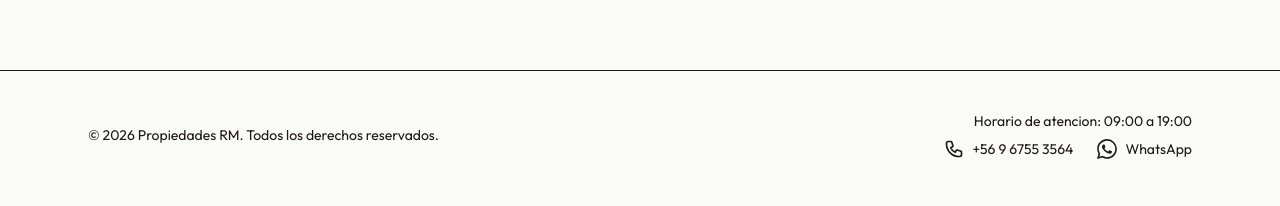
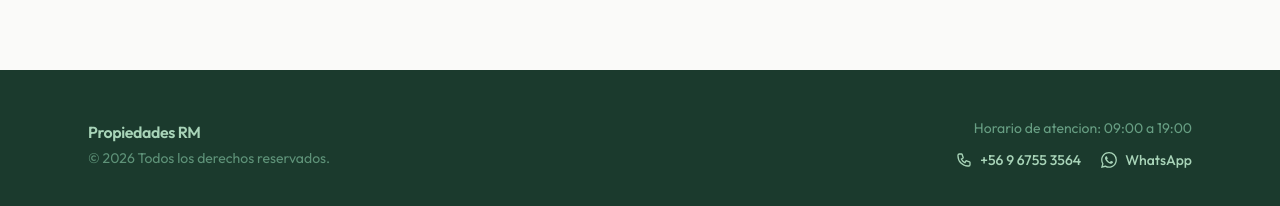
Before and after one commit to dariovm96/propiedades-rm, a Next.js app: page /admin/propiedades/nueva in a window 1280 px wide. Shown: the part 1732-1938 px from the top of the page. Built offline with nearby package versions, Linux system fonts and the light colour scheme; no server answers.

Commit message:
ui improvements

```diff
--- a/src/app/globals.css
+++ b/src/app/globals.css
@@ -53,6 +53,25 @@
   --accent-700: #6f5950;
   --accent-800: #5c4d43;
   --accent-900: #4e423a;
+
+  /* Brand client - rose */
+  --brand-client-50: #fdf2f5;
+  --brand-client-100: #fae5ec;
+  --brand-client-200: #f4ccd8;
+  --brand-client-300: #eba8bb;
+  --brand-client-400: #de839d;
+  --brand-client-500: #d4849a;
+  --brand-client-600: #bf6a82;
+  --brand-client-700: #a3526a;
+  --brand-client-800: #874357;
+  --brand-client-900: #6f3848;
+
+  /* Footer - forest green */
+  --footer-bg: #1b3a2d;
+  --footer-bg-lighter: #234836;
+  --footer-primary: #a8d4b8;
+  --footer-secondary: #7ab898;
+  --footer-muted: #5a9478;
 
   /* Status colors */
   --status-available: #2d6a4f;
@@ -149,6 +168,25 @@
   --color-neutral-800: var(--neutral-800);
   --color-neutral-900: var(--neutral-900);
   --color-neutral-950: var(--neutral-950);
+
+  /* Brand client */
+  --color-brand-client-50: var(--brand-client-50);
+  --color-brand-client-100: var(--brand-client-100);
+  --color-brand-client-200: var(--brand-client-200);
+  --color-brand-client-300: var(--brand-client-300);
+  --color-brand-client-400: var(--brand-client-400);
+  --color-brand-client-500: var(--brand-client-500);
+  --color-brand-client-600: var(--brand-client-600);
+  --color-brand-client-700: var(--brand-client-700);
+  --color-brand-client-800: var(--brand-client-800);
+  --color-brand-client-900: var(--brand-client-900);
+
+  /* Footer */
+  --color-footer-bg: var(--footer-bg);
+  --color-footer-bg-lighter: var(--footer-bg-lighter);
+  --color-footer-primary: var(--footer-primary);
+  --color-footer-secondary: var(--footer-secondary);
+  --color-footer-muted: var(--footer-muted);
 
   /* Status */
   --color-status-available: var(--status-available);
--- a/src/app/propiedades/page.tsx
+++ b/src/app/propiedades/page.tsx
@@ -138,6 +138,7 @@ return (
     <section className="space-y-8 sm:space-y-10 py-4 sm:py-6">
       <div className="space-y-6">
         <div className="space-y-2">
+          <p className="border-l-2 border-brand-client-400 pl-2 text-xs font-semibold uppercase tracking-[0.12em] text-brand-client-600">Catálogo de propiedades</p>
           <h1 className="font-display text-2xl font-400 tracking-tight text-content-primary sm:text-3xl lg:text-4xl">
             Propiedades disponibles
           </h1>
@@ -148,7 +149,7 @@ return (
         </div>
 
         <div className="inline-flex items-center gap-2 rounded-2xl bg-surface-0 px-4 py-2.5 text-sm font-medium text-content-secondary shadow-card">
-          <span className="inline-flex h-2 w-2 rounded-full bg-amber-500" aria-hidden="true" />
+          <span className="inline-flex h-2 w-2 rounded-full bg-brand-client-400" aria-hidden="true" />
           {totalProperties} {totalProperties === 1 ? "propiedad publicada" : "propiedades publicadas"}
         </div>
 
@@ -181,7 +182,7 @@ return (
 
           <button
             type="button"
-            className="inline-flex h-11 items-center justify-center gap-2 rounded-xl bg-neutral-900 px-4 text-sm font-medium text-white transition hover:bg-neutral-800 btn-press"
+            className="inline-flex h-11 items-center justify-center gap-2 rounded-xl bg-brand-client-500 px-4 text-sm font-medium text-white transition hover:bg-brand-client-600 btn-press"
           >
             <svg className="h-4 w-4" viewBox="0 0 24 24" fill="none" stroke="currentColor" strokeWidth={2} aria-hidden="true">
               <path d="M4 6h16" strokeLinecap="round" />
@@ -234,7 +235,7 @@ return (
             ) : item === currentPage ? (
               <span
                 key={item}
-                className="inline-flex h-9 min-w-9 items-center justify-center rounded-lg bg-neutral-900 px-3 text-sm font-medium text-white shadow-card"
+                className="inline-flex h-9 min-w-9 items-center justify-center rounded-lg bg-brand-client-500 px-3 text-sm font-medium text-white shadow-card"
               >
                 {item}
               </span>
--- a/src/components/Footer.tsx
+++ b/src/components/Footer.tsx
@@ -7,32 +7,35 @@ export default function Footer() {
   const year = new Date().getFullYear()
 
   return (
-    <footer className="border-t border-footer-secondary/30 mt-20 bg-footer-bg text-footer-secondary">
-      <div className="max-w-6xl mx-auto px-4 sm:px-6 py-8 sm:py-10">
+    <footer className="mt-20 bg-footer-bg text-footer-secondary">
+      <div className="max-w-6xl mx-auto px-4 sm:px-6 py-10 sm:py-12">
         <div className="flex flex-col md:flex-row justify-between items-start md:items-center gap-6">
-          <p className="text-xs sm:text-sm text-footer-secondary">© {year} Propiedades RM. Todos los derechos reservados.</p>
+          <div className="space-y-1">
+            <p className="text-base font-semibold text-footer-primary tracking-tight">Propiedades RM</p>
+            <p className="text-xs sm:text-sm text-footer-secondary/70">© {year} Todos los derechos reservados.</p>
+          </div>
 
-          <div className="space-y-2">
-            <p className="text-xs sm:text-sm text-footer-secondary/90 md:text-right">{ATTENTION_HOURS_LABEL}</p>
-            <div className="flex gap-6">
+          <div className="space-y-3">
+            <p className="text-xs sm:text-sm text-footer-secondary/80 md:text-right">{ATTENTION_HOURS_LABEL}</p>
+            <div className="flex gap-5">
               <a
                 href={TEL_URL}
-                className="flex items-center gap-2 text-footer-primary hover:text-footer-secondary transition"
+                className="flex items-center gap-2 text-footer-primary hover:text-white transition-colors duration-200"
                 title={`Llamar al ${CONTACT_PHONE_DISPLAY}`}
               >
-                <svg className="w-5 h-5" fill="none" stroke="currentColor" viewBox="0 0 24 24">
+                <svg className="w-4 h-4 shrink-0" fill="none" stroke="currentColor" viewBox="0 0 24 24">
                   <path strokeLinecap="round" strokeLinejoin="round" strokeWidth={2} d="M3 5a2 2 0 012-2h3.28a1 1 0 01.948.684l1.498 4.493a1 1 0 01-.502 1.21l-2.257 1.13a11.042 11.042 0 005.516 5.516l1.13-2.257a1 1 0 011.21-.502l4.493 1.498a1 1 0 01.684.949V19a2 2 0 01-2 2h-1C9.716 21 3 14.284 3 6V5z" />
                 </svg>
-                <span className="text-xs sm:text-sm">{CONTACT_PHONE_DISPLAY}</span>
+                <span className="text-xs sm:text-sm font-medium">{CONTACT_PHONE_DISPLAY}</span>
               </a>
               <a
                 href={WHATSAPP_URL}
                 target="_blank"
-                className="flex items-center gap-2 text-footer-primary hover:text-footer-secondary transition"
+                className="flex items-center gap-2 text-footer-primary hover:text-white transition-colors duration-200"
                 title="WhatsApp"
               >
-                <WhatsAppIcon className="w-5 h-5" />
-                <span className="text-xs sm:text-sm">WhatsApp</span>
+                <WhatsAppIcon className="w-4 h-4 shrink-0" />
+                <span className="text-xs sm:text-sm font-medium">WhatsApp</span>
               </a>
             </div>
           </div>
--- a/src/components/PropertyCard.tsx
+++ b/src/components/PropertyCard.tsx
@@ -19,7 +19,7 @@ export default function PropertyCard({ property }: Props) {
     return (
         <Link
             href={`/propiedades/${property.slug}`}
-            className="group card-hover relative flex h-full flex-col overflow-hidden rounded-2xl bg-surface-0 shadow-card"
+            className="group card-hover relative flex h-full flex-col overflow-hidden rounded-2xl bg-surface-0 shadow-card border-l-[3px] border-brand-client-400"
         >
             <div className="relative h-56 overflow-hidden bg-neutral-200">
                 {cover ? (
@@ -81,7 +81,7 @@ export default function PropertyCard({ property }: Props) {
                             {catalogHighlights.map((highlight, index) => (
                                 <span
                                     key={`${highlight}-${index}`}
-                                    className="line-clamp-1 rounded-md bg-neutral-100 px-2.5 py-1 text-xs text-neutral-600"
+                                    className="line-clamp-1 rounded-md bg-neutral-100 px-2.5 py-1 text-xs text-neutral-700"
                                 >
                                     {highlight}
                                 </span>
@@ -95,7 +95,7 @@ export default function PropertyCard({ property }: Props) {
                     )}
                 </div>
 
-                <div className="mt-4 flex items-center gap-2 border-t border-neutral-100 pt-3 text-sm font-medium text-neutral-500 transition-colors group-hover:text-neutral-700">
+                <div className="mt-4 flex items-center gap-2 border-t border-neutral-100 pt-3 text-sm font-medium text-neutral-500 transition-colors group-hover:text-brand-client-600">
                     <span>Ver detalles</span>
                     <svg className="h-4 w-4 transition-transform group-hover:translate-x-0.5" fill="none" viewBox="0 0 24 24" stroke="currentColor" strokeWidth={2}>
                         <path strokeLinecap="round" strokeLinejoin="round" d="M17 8l4 4m0 0l-4 4m4-4H3" />
```
Also changed, not shown: src/app/page.tsx (+11 -11 lines), src/app/propiedades/[slug]/page.tsx (+7 -7 lines).
